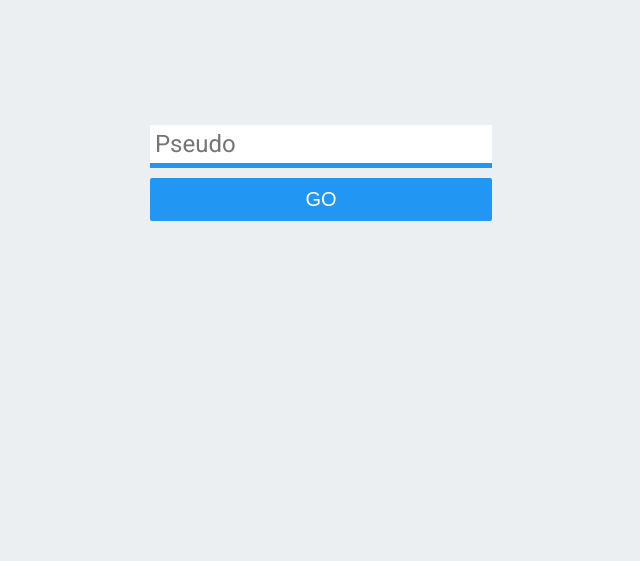
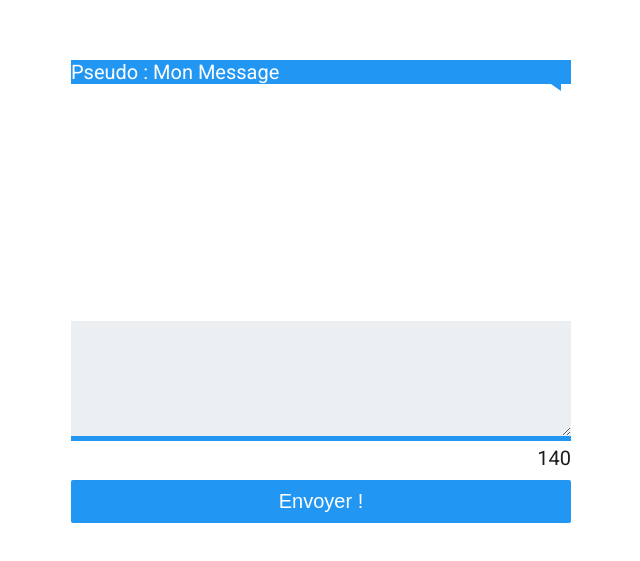
Before and after one commit to limozaza/chatbox, a React (Create React App) app: page / in a window 1280 px wide. Shown: the part 227-788 px from the top of the page, without its empty margins (319-959 px from the left). Built offline with nearby package versions, Linux system fonts and the light colour scheme.

Commit message:
Add components App+Formulaire+Message

```diff
--- /dev/null
+++ b/src/components/App.js
@@ -0,0 +1,19 @@
+import React from 'react';
+
+import Formulaire from './Formulaire';
+import Message from './Message'
+
+class App extends React.Component{
+  render(){
+    return(
+      <div className="box">
+        <div className="messages">
+          <Message />
+        </div>
+        <Formulaire />
+      </div>
+    );
+  }
+}
+
+export default App;
--- /dev/null
+++ b/src/components/Formulaire.js
@@ -0,0 +1,14 @@
+import React from 'react';
+class Formulaire extends React.Component{
+  render(){
+    return(
+      <form className="form">
+        <textarea required maxLength="140"></textarea>
+        <div className="info">140</div>
+        <button type="submit">Envoyer !</button>
+      </form>
+    );
+  }
+}
+
+export default Formulaire;
--- /dev/null
+++ b/src/components/Message.js
@@ -0,0 +1,12 @@
+import React from 'react';
+class Message extends React.Component{
+  render(){
+    return(
+      <p className="user-message">
+        Pseudo : Mon Message
+      </p>
+    );
+  }
+}
+
+export default Message;
--- a/src/index.js
+++ b/src/index.js
@@ -6,9 +6,10 @@
 import './index.css';
 
 //Components
-import Connexion from './components/Connexion'
+import App from './components/App'
+//import Connexion from './components/Connexion'
 
 
 render(
-  <Connexion/>, document.getElementById('root')
+  <App/>, document.getElementById('root')
 );
```
